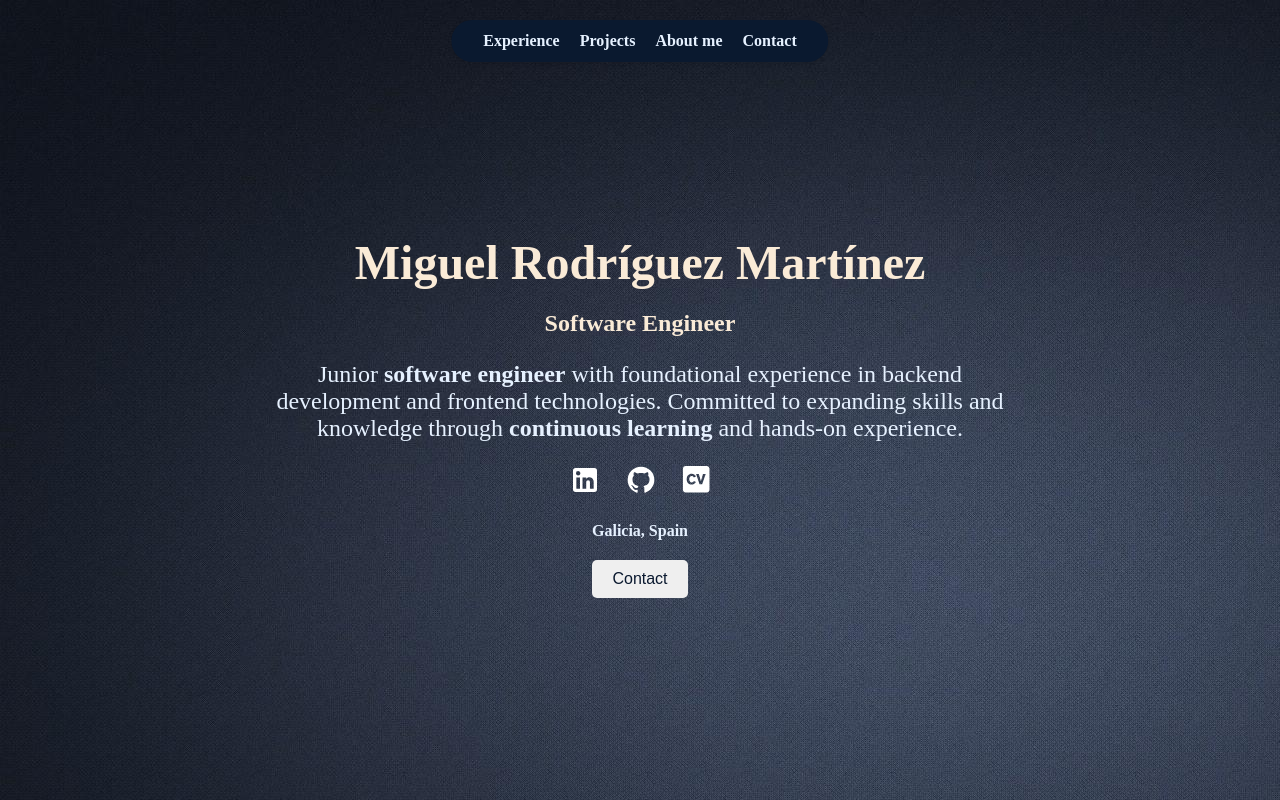
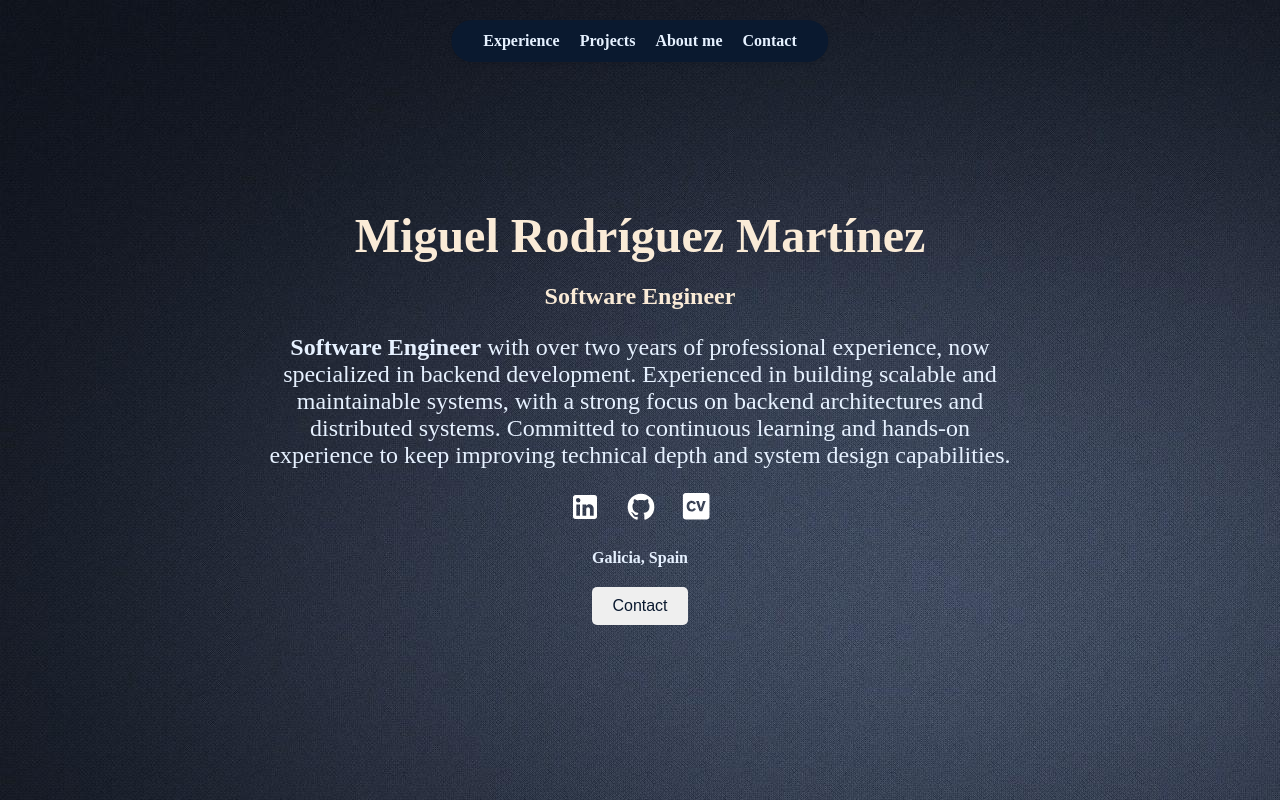
Before and after one commit to miguelrodriguez6/my-portfolio, an Angular app: page / in a window 1280 px wide. Shown: the top 800 px of the page. Built offline with nearby package versions, Linux system fonts and the light colour scheme.

Commit message:
Update introduction.component.html

```diff
--- a/src/app/introduction/introduction.component.html
+++ b/src/app/introduction/introduction.component.html
@@ -3,9 +3,9 @@
     <h1 class="name">Miguel Rodríguez Martínez</h1>
     <h2 class="position">Software Engineer</h2>
     <p class="description">
-      Junior <strong>software engineer</strong> with foundational experience in backend development and frontend
-      technologies. Committed to expanding skills and knowledge through <strong>continuous learning</strong> and hands-on
-      experience.
+      <strong>Software Engineer</strong> with over two years of professional experience, now specialized in backend development.
+Experienced in building scalable and maintainable systems, with a strong focus on backend architectures and distributed systems.
+Committed to continuous learning and hands-on experience to keep improving technical depth and system design capabilities.
     </p>
 
     <div class="social-links">
```
